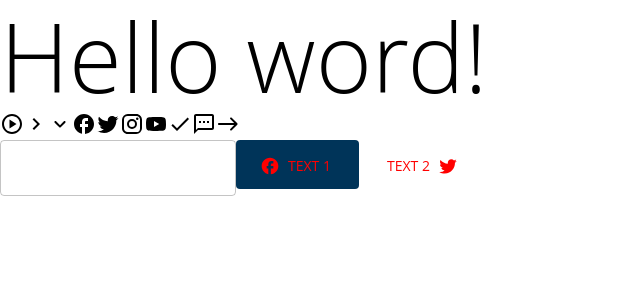
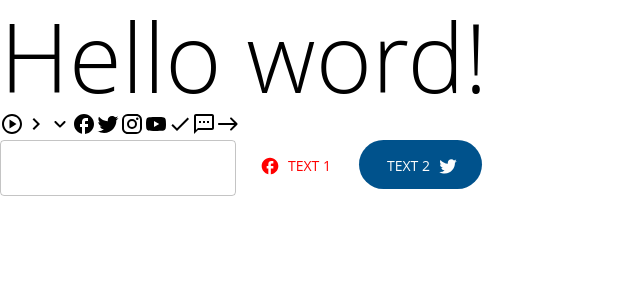
Before and after one commit to Romik1999/monito, a React (Create React App) app: page / in a window 1280 px wide. Shown: the top 300 px of the page, without its empty margins (0-640 px from the left). Built offline with nearby package versions, Linux system fonts and the light colour scheme.

Commit message:
work at button styles in theme

```diff
--- a/src/theme/button.ts
+++ b/src/theme/button.ts
@@ -1,5 +1,5 @@
-import theme from "./index";
 import {Components, Theme} from "@mui/material";
+import palette from "./palette";
 
 const button:Components[`MuiButton`] = {
     styleOverrides:{
@@ -7,15 +7,17 @@ const button:Components[`MuiButton`] = {
             const {palette} = theme as Theme
             return {
                 padding: `14px 28px 10px`,
-                color: "red"
-            }
+                color: "red",
+                borderRadius: '57px'
+        }
         }
     },
     variants:[
         {
-            props:{color: 'secondary'},
+            props:{color: 'primary'},
             style:{
-                backgroundColor: '#003459'
+                backgroundColor: palette.primary.main,
+                color: palette.white.main
             }
         }
     ]
--- a/src/theme/colors.ts
+++ b/src/theme/colors.ts
@@ -22,6 +22,9 @@ const colors = {
     },
     BlueSea:{
         main: '#00A7E7',
+    },
+    White: {
+        main: '#FDFDFD',
     }
 }
 
--- a/src/theme/palette.ts
+++ b/src/theme/palette.ts
@@ -7,6 +7,7 @@ declare module '@mui/material/styles' {
         green: Palette['primary'];
         orange: Palette['primary'];
         blueSea: Palette['primary'];
+        white: Palette['primary'];
     }
 
     interface PaletteOptions {
@@ -14,6 +15,7 @@ declare module '@mui/material/styles' {
         green?: PaletteOptions['primary'];
         orange?: PaletteOptions['primary'];
         blueSea?: PaletteOptions['primary'];
+        white?: PaletteOptions['primary'];
     }
 }
 
@@ -34,11 +36,14 @@ const palette = {
     green: {
         main: colors.Green.main,
     },
-    orange:{
+    orange: {
         main: colors.Orange.main
     },
-    blueSea:{
+    blueSea: {
         main: colors.BlueSea.main
+    },
+    white: {
+        main: colors.White.main
     }
 }
 
```
